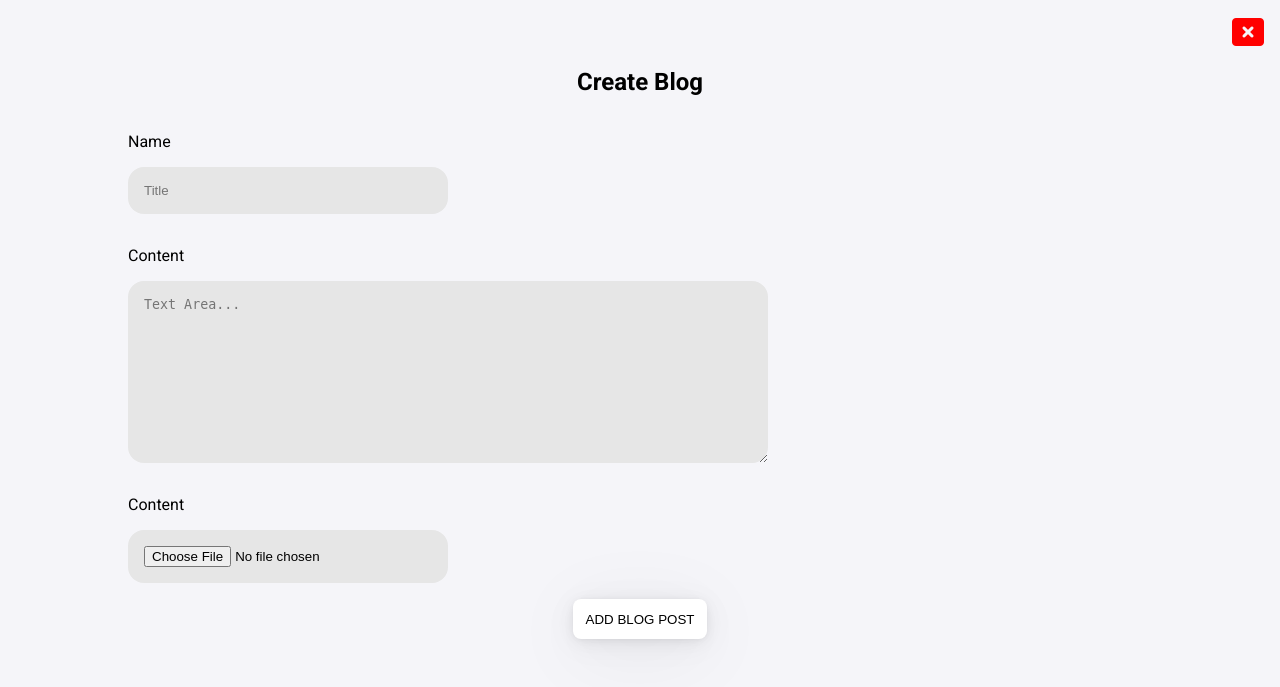
After one commit to angelaw7/mlh-portfolio, a Flask app: page /new-blog in a window 1280 px wide. The commit adds this page. Shown: the top 687 px of the page. Run offline with Flask 2, Linux system fonts and the light colour scheme; some libraries are stand-ins or nearby versions.

Commit message:
Added create blogs and endpoints

```diff
--- a/app/__init__.py
+++ b/app/__init__.py
@@ -1,9 +1,15 @@
 import os
-from flask import Flask, render_template, send_from_directory
+from flask import Flask, request, Response, render_template, send_file, send_from_directory, jsonify
+from werkzeug.utils import secure_filename
 from dotenv import load_dotenv
+from db import db_init, db
+from models import Blog
+
 
 load_dotenv()
 app = Flask(__name__)
+app.config['SQLALCHEMY_DATABASE_URI'] = 'sqlite:///app.db'
+db_init(app)
 
 projects = [
     {
@@ -24,4 +30,46 @@ projects = [
 
 @app.route('/')
 def index():
-    return render_template('index.html', title="MLH Fellow", url=os.getenv("URL"), projects=projects)
+    blog_posts = get_posts()
+    for post in blog_posts:
+        post.img = send_file(post.img, post.img_mimetype)
+    return render_template('index.html', title="MLH Fellow", url=os.getenv("URL"), projects=projects, blog_posts=blog_posts)
+
+@app.route('/new-blog')
+def new_blog():
+    return render_template('new_blog.html', title="New Blog", url=os.getenv("URL"), projects=projects)
+
+
+@app.route('/upload', methods=['POST'])
+def upload():
+    pic = request.files['pic']
+    title = request.form['name']
+    content = request.form['blog-content']
+
+    if not pic or not title or not content:
+        return 'No pic uploaded!', 400
+
+    filename = secure_filename(pic.filename)
+    mimetype = pic.mimetype
+    if not filename or not mimetype:
+        return 'Bad upload!', 400
+
+    post = Blog(title=title, content=content, img=pic.read(), img_name=filename, img_mimetype=mimetype)
+    db.session.add(post)
+    db.session.commit()
+
+    return 'Post Uploaded', 200
+
+
+@app.route('/blog/<int:id>')
+def get_post(id):
+    post = Blog.query.filter_by(id=id).first()
+    if not post:
+        return 'Img Not Found!', 404
+
+    return Response(post.img, mimetype=post.img_mimetype)
+
+
+def get_posts():
+    posts = Blog.query.order_by(Blog.date_created).all()
+    return posts
--- /dev/null
+++ b/app/static/styles/new_blog.css
@@ -0,0 +1,95 @@
+p, h1, h2, h3, h4, h5, h6, button {
+    font-family: "Roboto", serif;
+}
+
+body {
+    background-color: #f5f5f9;
+    background-size: cover;
+    width: auto;
+    overflow-x: hidden;
+    font-family: "Roboto", serif;
+    margin: 0px;
+    padding: 1rem;
+}
+
+/* GENERAL */
+.button {
+    cursor: pointer;
+    background-color: white;
+    color: black;
+    border-radius: 0.5rem;
+    border: none;
+    padding: 0.8rem;
+    text-transform: uppercase;
+    box-shadow: 0 0.3px 2.2px rgba(0, 0, 0, 0.02),
+        0 0.8px 5.3px rgba(0, 0, 0, 0.028),
+        0 1.5px 10px rgba(0, 0, 0, 0.035),
+        0 2.7px 17.9px rgba(0, 0, 0, 0.042),
+        0 5px 33.4px rgba(0, 0, 0, 0.05),
+        0 12px 80px rgba(0, 0, 0, 0.07);
+}
+.button:active {
+    filter: brightness(0.9);
+}
+
+.center {
+    display: flex;
+    justify-content: center;
+    align-items: center;
+}
+
+.card {
+    border-radius: 1rem;
+    padding: 1rem;
+    box-shadow: 0 0.3px 2.2px rgba(0, 0, 0, 0.02),
+        0 0.8px 5.3px rgba(0, 0, 0, 0.028),
+        0 1.5px 10px rgba(0, 0, 0, 0.035),
+        0 2.7px 17.9px rgba(0, 0, 0, 0.042),
+        0 5px 33.4px rgba(0, 0, 0, 0.05),
+        0 12px 80px rgba(0, 0, 0, 0.07);
+}
+
+/* CONTENT */
+.cancel {
+    display: flex;
+    justify-content: flex-end;
+}
+.cancel > i {
+    font-size: 2rem;
+    color: red;
+    cursor: pointer;
+}
+.content {
+    display: flex;
+    justify-content: center;
+    flex-direction: column;
+    align-items: center;
+}
+form {
+    display: flex;
+    flex-direction: column;
+    width: 80vw;
+}
+.input-container {
+    display: flex;
+    flex-direction: column;
+    margin: 1rem 0;
+    max-width: 20rem;
+}
+.input-container > label {
+    margin-bottom: 1rem;
+}
+.input-container > input, textarea {
+    padding: 1rem;
+    background-color: hsl(0, 0%, 90%);
+    border: none;
+    border-radius: 1rem;
+}
+.textarea {
+    max-width: 40rem;
+}
+.button-container {
+    width: 100%;
+    display: flex;
+    justify-content: center;
+}
--- /dev/null
+++ b/app/templates/new_blog.html
@@ -0,0 +1,49 @@
+<!DOCTYPE html>
+<html lang="en">
+
+<head>
+    <!-- Required meta tags -->
+    <meta charset="utf-8">
+    <meta name="viewport" content="width=device-width, initial-scale=1, shrink-to-fit=no">
+    <meta property="og:title" content="Personal Portfolio">
+    <meta property="og:description" content="My Personal Portfolio">
+    <meta property="og:url" content="{{ url }}">
+
+    <link rel="preconnect" href="https://fonts.gstatic.com">
+    <link
+        href="https://fonts.googleapis.com/css2?family=Roboto:ital,wght@0,100;0,300;0,400;0,500;0,700;0,900;1,100;1,300;1,400;1,500;1,700;1,900&display=swap"
+        rel="stylesheet">
+
+    <link lang='sass' rel="stylesheet" href="./static/styles/new_blog.css">
+    <link rel='icon' href='./static/img/favicon.ico' type='image/x-icon' />
+    <script src="https://kit.fontawesome.com/792cf20241.js" crossorigin="anonymous"></script>
+    <title>{{ title }}</title>
+</head>
+
+<body>
+    <div class="cancel">
+        <i onclick="window.location='/'" class="fas fa-window-close"></i>
+    </div>
+    <section class="content">
+        <h1>Create Blog</h1>
+        <form action="/upload" enctype="multipart/form-data" method="POST">
+            <div class="input-container">
+                <label for="name">Name</label>
+                <input type="text" name="name" id="name" placeholder="Title" required />
+            </div>
+            <div class="input-container textarea">
+                <label for="blog-content">Content</label>
+                <textarea name="blog-content" id="blog-content" cols="30" rows="10" placeholder="Text Area..." required></textarea>
+            </div>
+            <div class="input-container">
+                <label for="pic">Content</label>
+                <input type="file" name="pic" id="pic" required/>
+            </div>
+            <div class="button-container">
+                <input class="button submit" type="submit" value="Add Blog Post" />
+            </div>
+        </form>
+    </section>
+</body>
+
+</html>
--- a/requirements.txt
+++ b/requirements.txt
@@ -1,7 +1,11 @@
 click==8.0.1
+colorama==0.4.4
 Flask==2.0.1
+Flask-SQLAlchemy==2.5.1
+greenlet==1.1.0
 itsdangerous==2.0.1
 Jinja2==3.0.1
 MarkupSafe==2.0.1
 python-dotenv==0.17.1
+SQLAlchemy==1.4.17
 Werkzeug==2.0.1
```
Also changed, not shown: app/templates/index.html (+30 -0 lines), db.py (added, +9 -0 lines), models.py (added, +13 -0 lines), app/app.db (added), app/static/img/placeholder.jpg (added).
